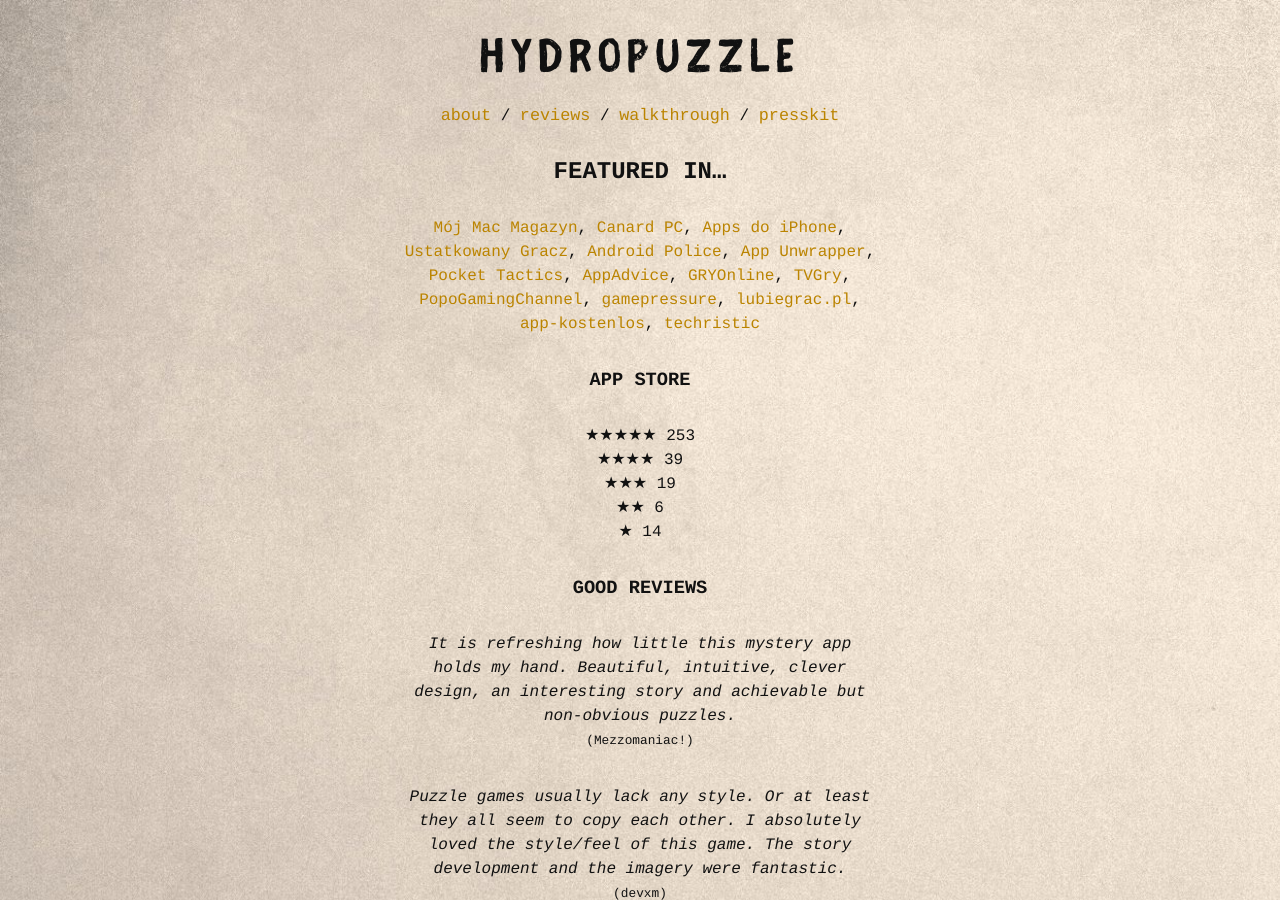
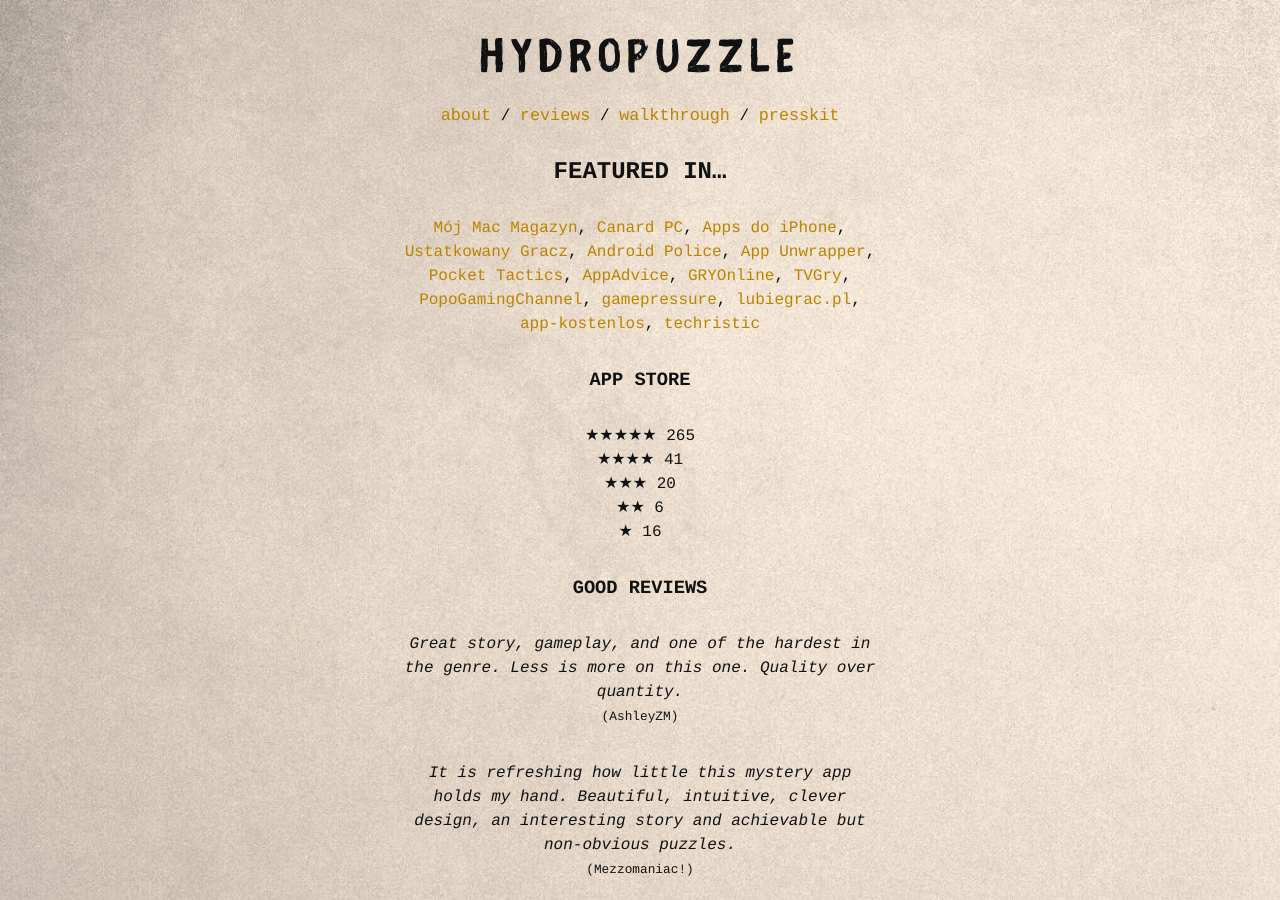
Before and after one commit to sobstel/sobstel.github.com, a Jekyll site: the page built from hydropuzzle/reviews.md, in a window 1280 px wide and 900 px high. Built offline with Jekyll 4.4.1, drawn with Linux system fonts in a browser that asks for light colours; some of the changed text lies outside the part shown.

Commit message:
If you are not prepared to be wrong, you will not come up with anything original.

```diff
--- a/_data/gists.yml
+++ b/_data/gists.yml
@@ -1,4 +1,7 @@
 ---
+- title: TypeScript cheatsheet
+  url: https://gist.github.com/3be5d2e62b306cdefb93d3b91c00ae34
+  date: '2019-09-26T08:19:57Z'
 - title: Simple Ruby router
   url: https://gist.github.com/65335ae07c4e709a9773ed8815a8e2e5
   date: '2019-07-12T15:42:22Z'
--- a/hydropuzzle/reviews.md
+++ b/hydropuzzle/reviews.md
@@ -26,11 +26,11 @@
 
 ### APP STORE
 
-★★★★★ 253<br>
-★★★★ 39<br>
-★★★ 19<br>
+★★★★★ 265<br>
+★★★★ 41<br>
+★★★ 20<br>
 ★★ 6<br>
-★ 14<br>
+★ 16<br>
 
 <!--
 No 6 Top Games/Adventure & No 18 Top Paid Games<br>
@@ -38,6 +38,9 @@
 -->
 
 ### GOOD REVIEWS
+
+_Great story, gameplay, and one of the hardest in the genre. Less is more on this one. Quality over quantity._
+<br><small>(AshleyZM)</small>
 
 _It is refreshing how little this mystery app holds my hand. Beautiful, intuitive, clever design, an interesting story and achievable but non-obvious puzzles._
 <br><small>(Mezzomaniac!)</small>
@@ -92,3 +95,6 @@
 
 _What was that? Easy to solve game. I had it in like 30mins. I was really enjoying the game when it suddenly ended. WORST GAME EVER! Big disappointment..._
 <br><small>(IamSerggo)</small>
+
+_Meeeh. It was way too complicated without hints or options to solve. Finally when you start to get how it works... the game ends!_
+<br><small>(Dario3267)</small>
```
Also changed, not shown: _data/popular_repos.yml (+8 -8 lines).
